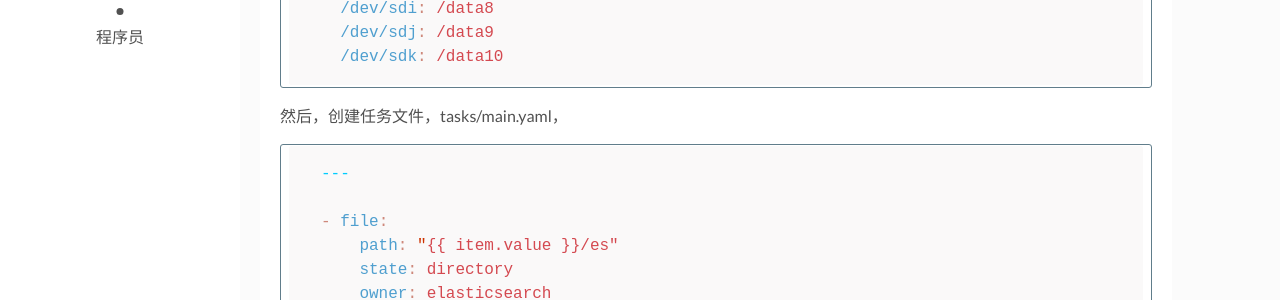
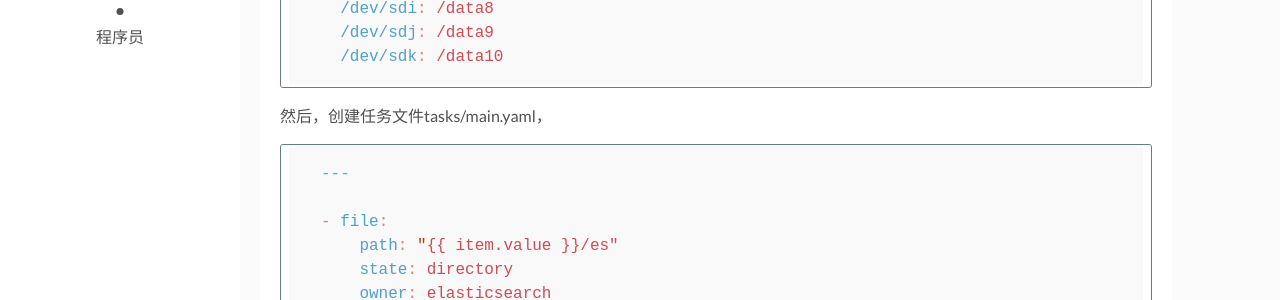
Before and after one commit to linshaoyong/linshaoyong.github.io, a Jekyll site: the page built from _posts/2018-02-23-using-ansible-format-disks.md, in a window 1280 px wide and 900 px high, scrolled down 323 px. Shown: the part 154-454 px from the top of the window. Built offline with Jekyll 4.4.1, drawn with Linux system fonts in a browser that asks for light colours.

Commit message:
增加文章

````diff
--- a/_posts/2018-02-23-using-ansible-format-disks.md
+++ b/_posts/2018-02-23-using-ansible-format-disks.md
@@ -25,7 +25,7 @@ disks:
   /dev/sdk: /data10
 ```
 
-然后，创建任务文件，tasks/main.yaml，
+然后，创建任务文件tasks/main.yaml，
 
 ```yaml
 ---
````
